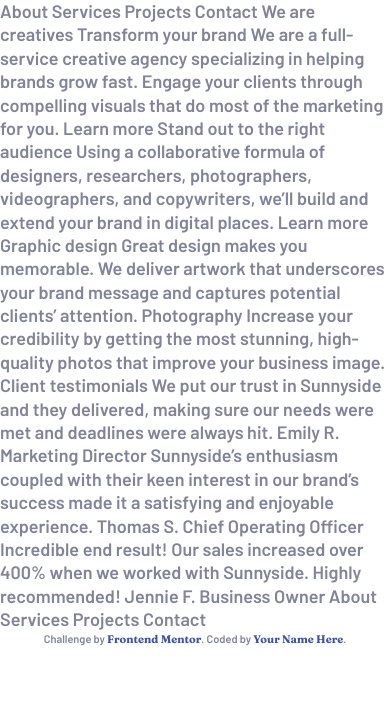
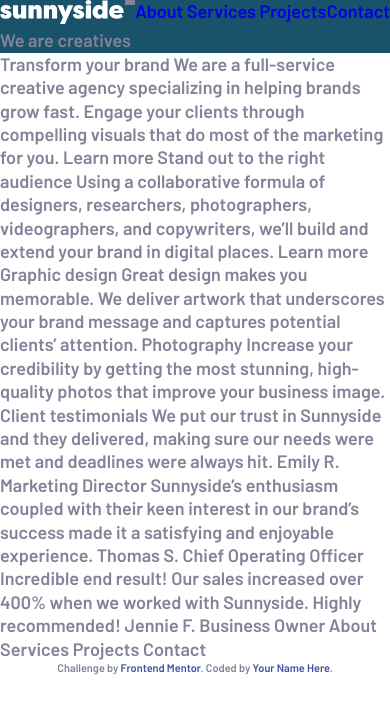
Before and after one commit to kingwell47/sunnyside, a plain HTML site: page index.html in a window 390 px wide. Drawn offline with Linux system fonts and the light colour scheme.

Commit message:
need to research hamburger menu

```diff
--- a/app/scss/_globals.scss
+++ b/app/scss/_globals.scss
@@ -19,7 +19,6 @@ body {
 
 a, a:visited, a:hover {
     text-decoration: none;
-    font-family: $fraunces;
 }
 
 //Flexbox
@@ -74,3 +73,7 @@ p{
     padding: 0;
     margin: 0;
 }
+
+.container {
+    max-width: 90rem;
+}
--- /dev/null
+++ b/app/scss/_header.scss
@@ -0,0 +1,41 @@
+.header {
+    background-color: $darkBlue;
+
+    &__nav {
+
+    }
+
+    &__logo {
+
+    }
+
+    &__menu {
+        width: 10px;
+        height: 0.3125rem;
+        background-color: $darkGrayishBlue;
+        &:not(:last-child) {
+            margin-bottom: 0.3125rem;
+        }
+
+        > span {
+
+        }
+    }
+
+    &__links {
+
+    }
+
+    a.button {
+
+    }
+
+    &__text {
+
+    }
+
+    .arrow {
+
+    }
+
+}
--- a/app/scss/style.scss
+++ b/app/scss/style.scss
@@ -1,3 +1,5 @@
 @import "variables";
 @import "mixins";
 @import "globals";
+
+@import "header";
--- a/index.html
+++ b/index.html
@@ -23,14 +23,42 @@
 <body>
 
   <header class="header">
-    <nav class="header__nav"></nav>
+    <nav class="header__nav flex flex-jc-sb">
+      <div class="header__logo">
+        <img src="/images/logo.svg" alt="Sunnyside Logo">
+      </div>
+
+      <div class="header__menu">
+        <span></span>
+        <span></span>
+        <span></span>
+      </div>
+
+      <div class="header__links">
+        <a href="#">About</a>
+        <a href="#">Services</a>
+        <a href="#">Projects</a>
+      </div>
+
+      <a href="#" class="button">
+        Contact
+      </a>
+    </nav>
+
+    <div class="header__text">
+      We are creatives
+    </div>
+    <div class="arrow">
+
+    </div>
+
   </header>
-  About
-  Services
-  Projects
-  Contact
 
-  We are creatives
+
+
+
+
+
 
   Transform your brand
 
```
Also changed, not shown: dist/style.css, 1 other file.
